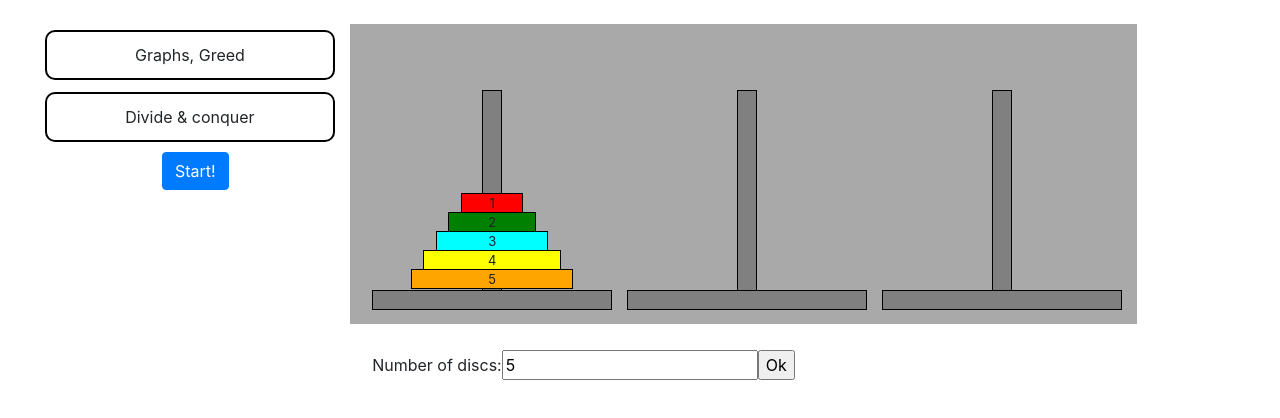
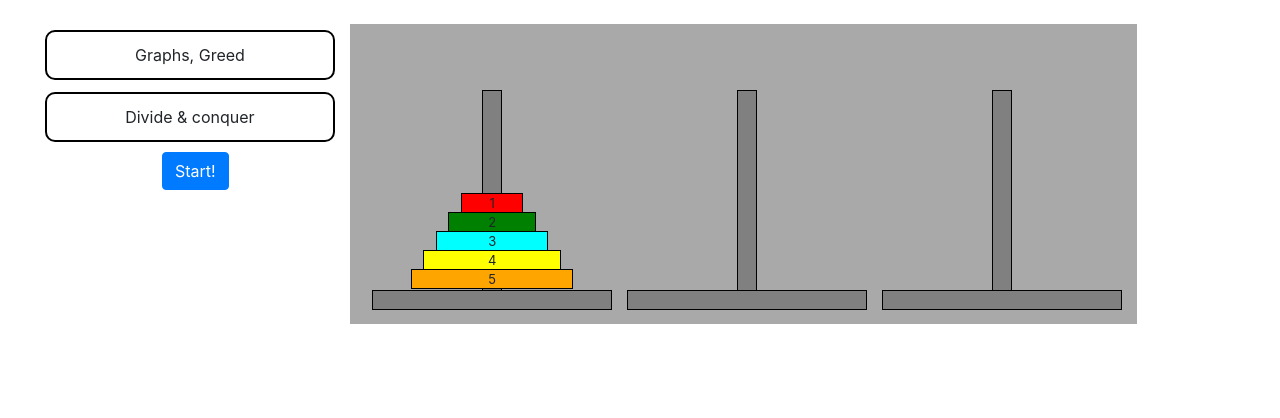
Before and after one commit to projeto-de-algoritmos/Final_AlgorithmPlayground, a React (Create React App) app: page / in a window 1280 px wide. Both pictures are taken after a click on the element "Divide & conquer". Shown: the top 418 px of the page. Built offline with nearby package versions, Linux system fonts and the light colour scheme; the HTML template or start-up script is replaced by a standard one.

Commit message:
Fix bug
Signed-off-by: Ezequiel De Oliveira <ezequiel1de1oliveira@gmail.com>

```diff
--- a/src/Home/Towers/index.jsx
+++ b/src/Home/Towers/index.jsx
@@ -13,7 +13,7 @@ class Towers extends React.Component {
       },
       moves: [],
       value: 5,
-      canChange: true
+      canChange: false
     };
     this.solutionTower(this.state.value, "a", "c", "b");
     this.handleChange = this.handleChange.bind(this);
@@ -49,7 +49,9 @@ class Towers extends React.Component {
 
   handleChange(event) {
     if (event.target.value < 10) {
-      this.setState({ value: event.target.value });
+      this.setState({
+        value: event.target.value,
+      });
     }
     else {
       alert("Please insert at most 9 discs :)");
@@ -61,7 +63,6 @@ class Towers extends React.Component {
     for (let i = 0; i < this.state.value; i++) {
       discs.push(i + 1);
     }
-    console.log(discs.length, discs)
     this.setState({
       towers: {
         a: discs,
```
